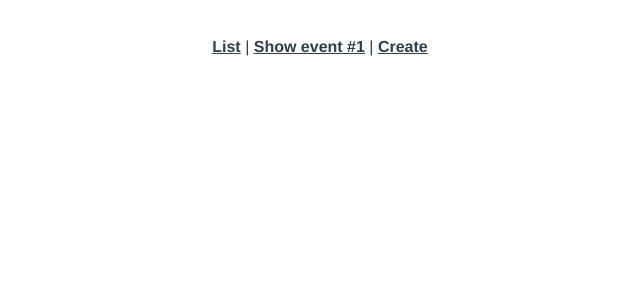
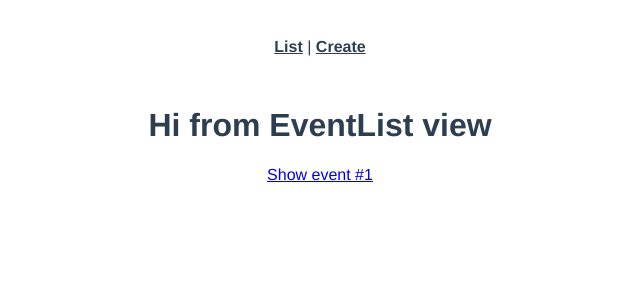
Before and after one commit to thirteendogs/real-world-vue2, a Vue app: page /#/event/1 in a window 1280 px wide. Shown: the top 300 px of the page, without its empty margins (320-960 px from the left). Built offline with nearby package versions, Linux system fonts and the light colour scheme.

Commit message:
Add dynamic routing

```diff
--- a/src/App.vue
+++ b/src/App.vue
@@ -2,7 +2,6 @@
   <div id="app">
     <nav>
       <router-link :to="{ name: 'event-list' }">List</router-link> |
-      <router-link :to="{ name: 'event-show' }">Show event #1</router-link> |
       <router-link :to="{ name: 'event-create' }">Create</router-link>
     </nav>
     <router-view />
--- a/src/router/index.js
+++ b/src/router/index.js
@@ -13,9 +13,10 @@
     component: EventList,
   },
   {
-    path: "/event",
+    path: "/event/:id",
     name: "event-show",
     component: EventShow,
+    props: true,
   },
   {
     path: "/event/create",
@@ -24,8 +25,11 @@
   },
 ];
 
+const mode = "history";
+
 const router = new VueRouter({
   routes,
+  mode,
 });
 
 export default router;
--- a/src/views/EventList.vue
+++ b/src/views/EventList.vue
@@ -1,6 +1,9 @@
 <template>
   <div>
     <h1>Hi from EventList view</h1>
+    <router-link :to="{ name: 'event-show', params: { id: '1' } }"
+      >Show event #1</router-link
+    >
   </div>
 </template>
 
--- a/src/views/EventShow.vue
+++ b/src/views/EventShow.vue
@@ -1,11 +1,13 @@
 <template>
   <div>
-    <h1>Hi from EventShow view</h1>
+    <h1>Showing event {{ id }}</h1>
   </div>
 </template>
 
 <script>
-export default {};
+export default {
+  props: ["id"],
+};
 </script>
 
 <style lang="scss" scoped></style>
```
